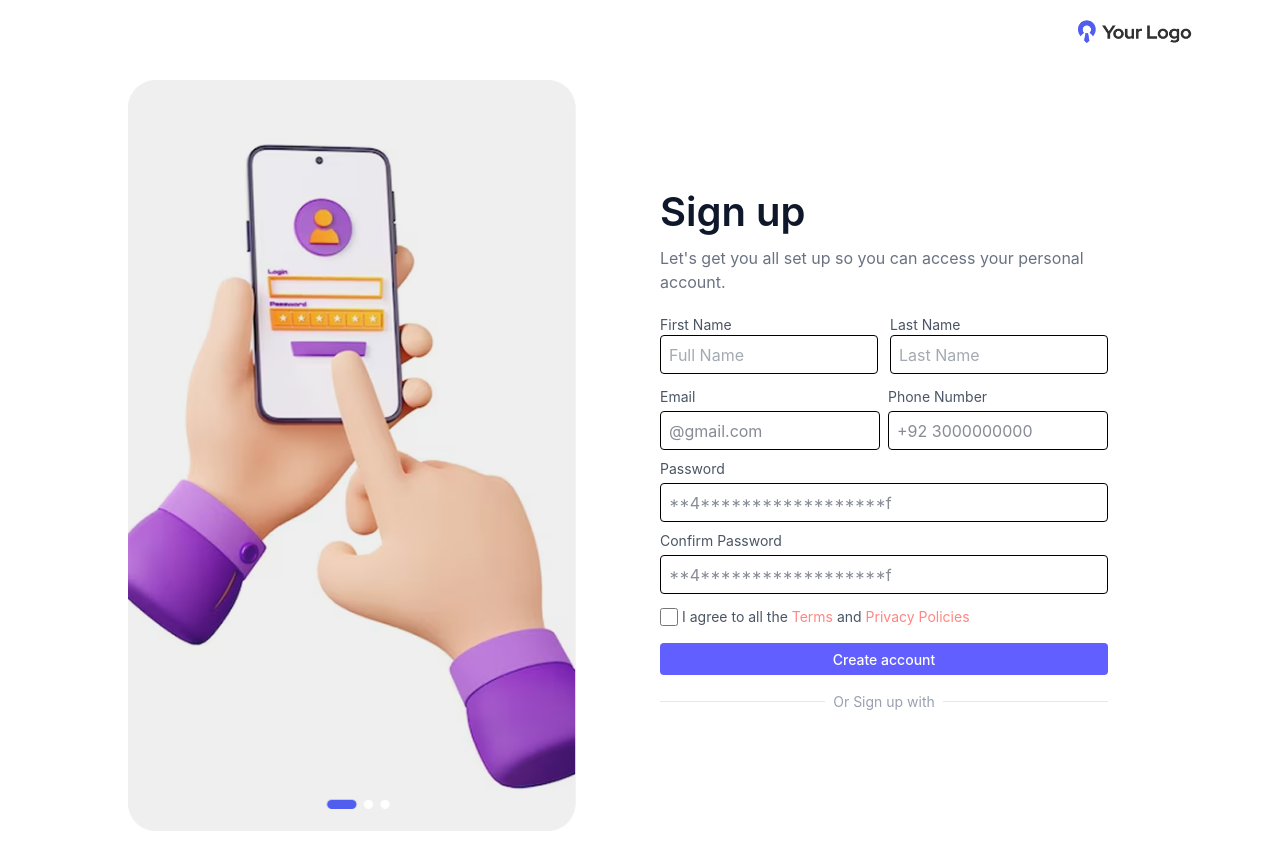
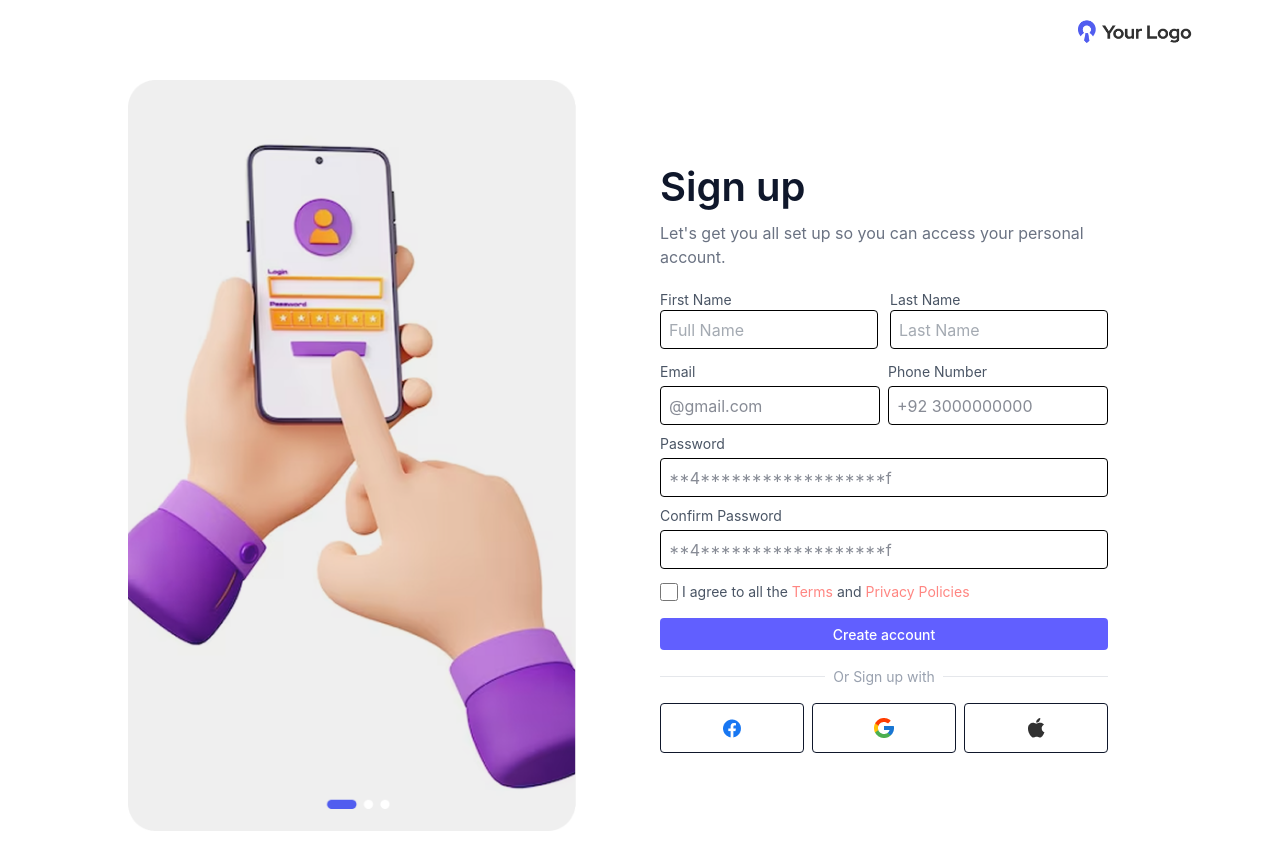
Before and after one commit to codewithabdullahbashir/Java-Script, a React (Vite) app in the folder my-react-app/: page / in a window 1280 px wide. Built offline with nearby package versions, Linux system fonts and the light colour scheme.

Commit message:
Add 3 buttons Google, Facebook, Apple

```diff
--- a/my-react-app/src/screen/Signup.tsx
+++ b/my-react-app/src/screen/Signup.tsx
@@ -1,5 +1,8 @@
 import Logo from "../assets/Logo.png";
 import SignupImg from "../assets/SignupImg.png";
+import Facebook from "../assets/Facebook.png";
+import Google from "../assets/Google.png";
+import Apple from "../assets/Apple.png";
 
 const Signup = () => {
   return (
@@ -122,6 +125,26 @@ const Signup = () => {
                 </span>
                 <div className="h-px flex-1 bg-gray-200" />
               </div>
+              <div className="grid grid-cols-3 gap-2">
+                <button
+                  type="button"
+                  className="flex h-12.5 items-center justify-center rounded-sm border"
+                >
+                  <img src={Facebook} alt="" />
+                </button>
+                <button
+                  type="button"
+                  className="flex  h-12.5 items-center justify-center rounded-sm border"
+                >
+                  <img src={Google} alt="" />
+                </button>
+                <button
+                  type="button"
+                  className="flex h-12.5 items-center justify-center rounded-sm border"
+                >
+                  <img src={Apple} alt="" />
+                </button>
+              </div>
             </form>
           </div>
         </div>
```
Also changed, not shown: my-react-app/src/assets/Apple.png (added), my-react-app/src/assets/Google.png (added).
